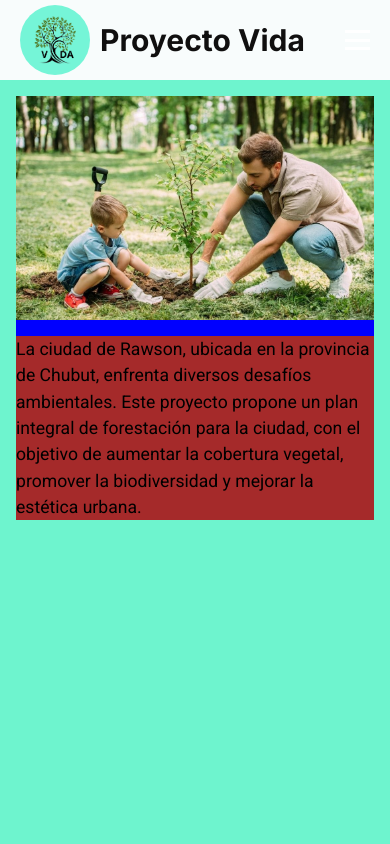
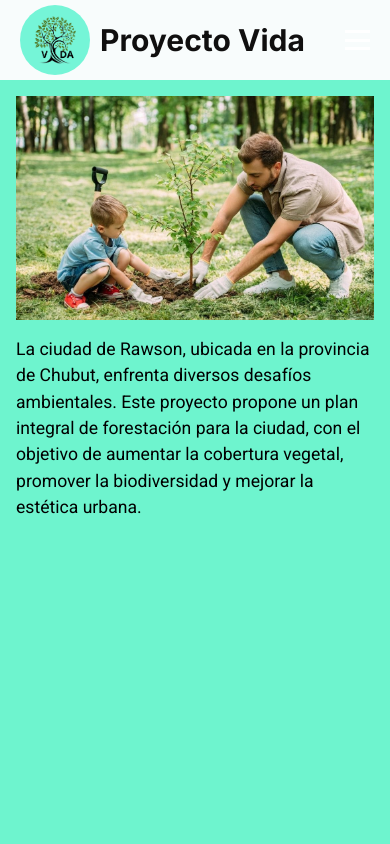
Before and after one commit to dev-back55/Proyecto-Vida, a Next.js app: page / in a window 390 px wide. Shown: the top 844 px of the page. Built offline with nearby package versions, Linux system fonts and the light colour scheme.

Commit message:
responsive 5

```diff
--- a/src/app/page.module.css
+++ b/src/app/page.module.css
@@ -11,16 +11,10 @@
   display: flex;
   width: 100%;
   justify-content: space-around;
-  background-color: blue;
+  /*background-color: blue;*/
 }
 
-.image {
-  /*width: 100%;
-  height: 50%;*/
 
-
-  background-color: blueviolet;
-}
 .titulo {
   display: flex;
   justify-items: center;
@@ -28,7 +22,7 @@
   align-items: center;
   width: 30%;
 
-  background-color: brown;
+  /*background-color: brown;*/
   font-size: 1.5rem;
 
 
```
